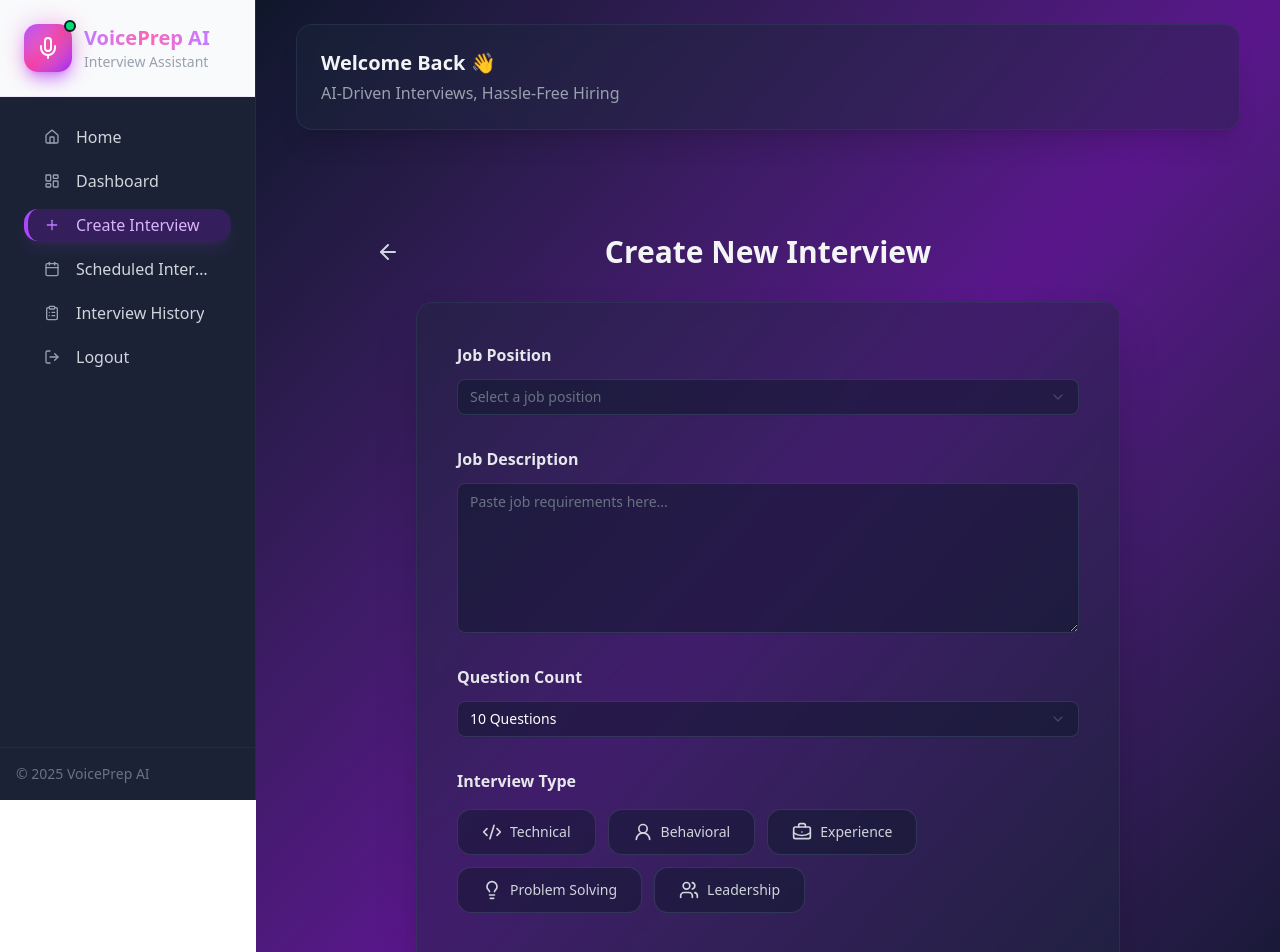
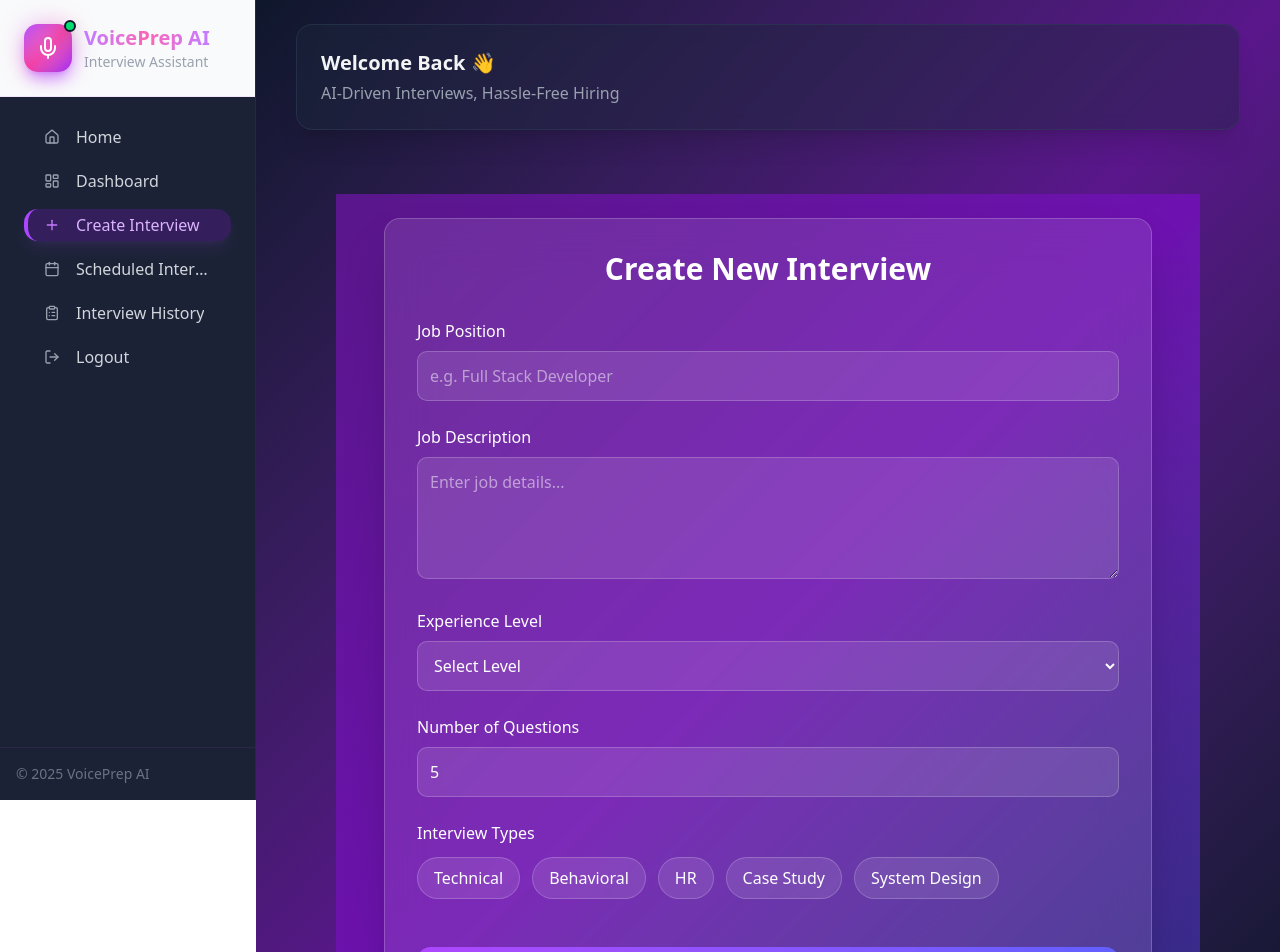
Before and after one commit to IT22269652/Research, a Next.js app: page /InterviewDashboard/CreateInterview in a window 1280 px wide. Shown: the top 952 px of the page. Built offline with nearby package versions, Linux system fonts and the light colour scheme.

Commit message:
fix:connect backend and frontend for the create interview part

```diff
--- a/app/(main-IPA)/InterviewDashboard/CreateInterview/page.jsx
+++ b/app/(main-IPA)/InterviewDashboard/CreateInterview/page.jsx
@@ -1,182 +1,186 @@
-"use client"
-import React, { useState } from 'react'
-import { useRouter } from 'next/navigation'
-import { Input } from '@/components/ui/input'
-import { Textarea } from '@/components/ui/textarea'
-import { Button } from '@/components/ui/button'
-import { ArrowRight, ArrowLeft, Loader2 } from 'lucide-react'
-import {
-  Select,
-  SelectContent,
-  SelectItem,
-  SelectTrigger,
-  SelectValue,
-} from "@/components/ui/select"
-import { InterviewType } from '@/services/Constants' // Ensure this path is correct
-import { useToast } from "@/hooks/use-toast"
+"use client";
+
+import { useState } from "react";
+import axios from "axios";
+import { useRouter } from "next/navigation";
+import toast from "react-hot-toast";
 
 export default function CreateInterview() {
+
   const router = useRouter();
-  const { toast } = useToast();
+
   const [formData, setFormData] = useState({
-    jobPosition: '',
-    jobDescription: '',
-    questionCount: 10,
-    type: []
+  jobRole: "",
+  experienceLevel: "",
+  jobDescription: "",
+  questionCount: 5,
+  interviewTypes: []
 });
+
   const [loading, setLoading] = useState(false);
 
-  const onHandleInputChanges = (field, value) => {
-    setFormData(prev => ({ ...prev, [field]: value }));
+  const interviewOptions = [
+    "Technical",
+    "Behavioral",
+    "HR",
+    "Case Study",
+    "System Design"
+  ];
+
+  const handleChange = (e) => {
+    setFormData({
+      ...formData,
+      [e.target.name]: e.target.value
+    });
   };
 
-  const toggleType = (title) => {
-    setFormData(prev => {
-      const isExist = prev.type.includes(title);
-      const updatedTypes = isExist
-        ? prev.type.filter(t => t !== title)
-        : [...prev.type, title];
-      return { ...prev, type: updatedTypes };
-    });
+  const handleCheckbox = (type) => {
+    setFormData((prev) => ({
+      ...prev,
+      interviewTypes: prev.interviewTypes.includes(type)
+        ? prev.interviewTypes.filter((t) => t !== type)
+        : [...prev.interviewTypes, type]
+    }));
   };
 
   const handleSubmit = async (e) => {
     e.preventDefault();
 
-    // --- Validation Checks ---
-    if (!formData.jobPosition) {
-      toast({ title: "Error", description: "Please select a job position", variant: "destructive" });
-      return;
-    }
-    if (!formData.jobDescription) {
-      toast({ title: "Error", description: "Please enter a job description", variant: "destructive" });
-      return;
-    }
-    if (formData.type.length === 0) {
-      toast({ title: "Error", description: "Please select at least one interview type", variant: "destructive" });
+    if (formData.interviewTypes.length === 0) {
+      toast.error("Please select at least one interview type");
       return;
     }
 
     setLoading(true);
 
     try {
-      // Calling Node.js Backend (Port 5000)
-      const res = await fetch("http://localhost:5000/api/interview/generate", {
-        method: "POST",
-        headers: { "Content-Type": "application/json" },
-        body: JSON.stringify(formData),
-      });
+      const res = await axios.post(
+        "http://localhost:5000/api/interview/generate",
+        formData
+      );
 
-      const data = await res.json();
+      toast.success("Interview Generated Successfully!");
 
-      if (data.success) {
-        toast({
-          title: "Success! 🎉",
-          description: "Interview questions generated successfully",
-          className: "bg-green-500/20 border-green-500",
-        });
 
-        // --- UPDATED REDIRECT HERE ---
-        // We use query params so we only need ONE Results page
-        setTimeout(() => {
-          router.push(`/InterviewDashboard/Results?id=${data.id}`);
-        }, 500);
+     router.push(`/InterviewDashboard/Results/${res.data._id}`);
 
-      } else {
-        toast({ title: "Error", description: data.message || "Failed to generate", variant: "destructive" });
+    } catch (error) {
+      console.log(error);
+      toast.error("Generation failed");
     }
-    } catch (error) {
-      console.error("Error:", error);
-      toast({ title: "Connection Error", description: "Could not connect to backend.", variant: "destructive" });
-    } finally {
+
     setLoading(false);
-    }
   };
 
  return (
-    <div className="min-h-screen p-10">
-      <div className="flex items-center gap-5 justify-center relative mb-8">
-        <ArrowLeft
-          onClick={() => router.back()}
-          className='cursor-pointer absolute left-0 text-gray-300 hover:text-white transition-colors'
+  <div className="min-h-screen bg-gradient-to-br from-purple-900 via-purple-800 to-indigo-900 flex items-center justify-center p-6">
+    <div className="bg-white/10 backdrop-blur-xl border border-white/20 shadow-2xl rounded-2xl p-8 w-full max-w-3xl">
+
+      <h2 className="text-3xl font-bold text-white text-center mb-8">
+        Create New Interview
+      </h2>
+
+      <form onSubmit={handleSubmit} className="space-y-6">
+
+        {/* Job Role */}
+        <div>
+          <label className="text-white font-medium">Job Position</label>
+          <input
+            type="text"
+            name="jobRole"
+            placeholder="e.g. Full Stack Developer"
+            value={formData.jobRole}
+            onChange={handleChange}
+            className="w-full mt-2 p-3 bg-white/10 border border-white/20 text-white rounded-lg focus:outline-none focus:ring-2 focus:ring-purple-400"
+            required
           />
-        <h2 className="font-bold text-3xl text-gray-100">Create New Interview</h2>
-      </div>
-
-      <div className='px-10 mt-8'>
-        <div className='p-10 bg-slate-800/40 backdrop-blur-sm rounded-2xl shadow-2xl max-w-4xl mx-auto border border-slate-700/50'>
-
-          {/* Job Position */}
-          <div>
-            <h2 className='text-base font-semibold mb-3 text-gray-200'>Job Position</h2>
-            <Select onValueChange={(v) => onHandleInputChanges('jobPosition', v)} value={formData.jobPosition}>
-              <SelectTrigger className="w-full h-12 bg-slate-900/50 border-slate-600/50 text-gray-100">
-                <SelectValue placeholder="Select a job position" />
-              </SelectTrigger>
-              <SelectContent className="bg-slate-800 border-slate-700/50 text-white">
-                <SelectItem value="Full Stack Developer">Full Stack Developer</SelectItem>
-                <SelectItem value="Frontend Developer">Frontend Developer</SelectItem>
-                <SelectItem value="Backend Developer">Backend Developer</SelectItem>
-                <SelectItem value="Data Science">Data Science</SelectItem>
-                <SelectItem value="AI Engineering">AI Engineering</SelectItem>
-                <SelectItem value="UX/UI Designer">UX/UI Designer</SelectItem>
-              </SelectContent>
-            </Select>
         </div>
 
         {/* Job Description */}
-          <div className='mt-8'>
-            <h2 className='text-base font-semibold mb-3 text-gray-200'>Job Description</h2>
-            <Textarea
-              placeholder='Paste job requirements here...'
-              className='h-[150px] bg-slate-900/50 border-slate-600/50 text-gray-100'
+        <div>
+          <label className="text-white font-medium">Job Description</label>
+          <textarea
+            name="jobDescription"
+            placeholder="Enter job details..."
             value={formData.jobDescription}
-              onChange={(e) => onHandleInputChanges('jobDescription', e.target.value)}
+            onChange={handleChange}
+            rows="4"
+            className="w-full mt-2 p-3 bg-white/10 border border-white/20 text-white rounded-lg focus:outline-none focus:ring-2 focus:ring-purple-400"
+            required
           />
         </div>
 
+        <div>
+  <label className="text-white font-medium">
+    Experience Level
+  </label>
+
+  <select
+    name="experienceLevel"
+    value={formData.experienceLevel}
+    onChange={handleChange}
+    required
+    className="w-full mt-2 p-3 bg-white/10 border border-white/20 text-white rounded-lg"
+  >
+
+    <option value="">Select Level</option>
+    <option value="Intern">Intern</option>
+    <option value="Junior">Junior</option>
+    <option value="Mid-Level">Mid-Level</option>
+    <option value="Senior">Senior</option>
+
+        </select>
+       </div>
+
         {/* Question Count */}
-          <div className='mt-8'>
-            <h2 className='text-base font-semibold mb-3 text-gray-200'>Question Count</h2>
-            <Select onValueChange={(v) => onHandleInputChanges('questionCount', Number(v))} value={String(formData.questionCount)}>
-              <SelectTrigger className="w-full bg-slate-900/50 border-slate-600/50 text-white">
-                <SelectValue placeholder="Select count" />
-              </SelectTrigger>
-              <SelectContent className="bg-slate-800 text-white">
-                <SelectItem value="5">5 Questions</SelectItem>
-                <SelectItem value="10">10 Questions</SelectItem>
-              </SelectContent>
-            </Select>
+        <div>
+          <label className="text-white font-medium">Number of Questions</label>
+          <input
+            type="number"
+            name="questionCount"
+            min="1"
+            max="20"
+            value={formData.questionCount}
+            onChange={handleChange}
+            className="w-full mt-2 p-3 bg-white/10 border border-white/20 text-white rounded-lg focus:outline-none focus:ring-2 focus:ring-purple-400"
+            required
+          />
         </div>
 
         {/* Interview Types */}
-          <div className='mt-8'>
-            <h2 className='text-base font-semibold mb-3 text-gray-200'>Interview Type</h2>
-            <div className='flex gap-3 flex-wrap mt-4'>
-              {InterviewType.map((item, index) => (
-                <div
-                  key={index}
-                  onClick={() => toggleType(item.title)}
-                  className={`flex items-center cursor-pointer gap-2 py-3 px-6 border rounded-xl transition-all ${
-                    formData.type.includes(item.title)
-                      ? 'bg-purple-600/20 text-purple-300 border-purple-500/50 scale-105 shadow-lg'
-                      : 'bg-slate-900/50 border-slate-600/50 text-gray-300 hover:bg-slate-800/50'
+        <div>
+          <p className="text-white font-medium mb-3">
+            Interview Types
+          </p>
+
+          <div className="flex flex-wrap gap-3">
+            {interviewOptions.map((type) => (
+              <button
+                type="button"
+                key={type}
+                onClick={() => handleCheckbox(type)}
+                className={`px-4 py-2 rounded-full border transition-all duration-200
+                  ${formData.interviewTypes.includes(type)
+                    ? "bg-purple-500 text-white border-purple-400 shadow-lg"
+                    : "bg-white/10 text-white border-white/20 hover:bg-white/20"
                   }`}
               >
-                  <item.icon className='h-5 w-5'/>
-                  <span className='text-sm font-medium'>{item.title}</span>
-                </div>
+                {type}
+              </button>
             ))}
           </div>
         </div>
 
-          <div className='mt-10 flex justify-end'>
-            <Button onClick={handleSubmit} disabled={loading} className="bg-purple-600 hover:bg-purple-700">
-              {loading ? <><Loader2 className='mr-2 h-4 w-4 animate-spin'/> Generating...</> : "Generate Questions"}
-            </Button>
+        <button
+          type="submit"
+          disabled={loading}
+          className="w-full mt-6 bg-gradient-to-r from-purple-500 to-indigo-500 hover:from-purple-600 hover:to-indigo-600 text-white font-semibold py-3 rounded-xl shadow-lg transition-all duration-300"
+        >
+          {loading ? "Generating..." : "Generate Interview"}
+        </button>
+
+      </form>
     </div>
   </div>
-      </div>
-    </div>
-  )
+);
 }
```
Also changed, not shown: 2 other files (tests, documents, lock files or other folders). Lines whose indentation alone changed are shown as unchanged.
